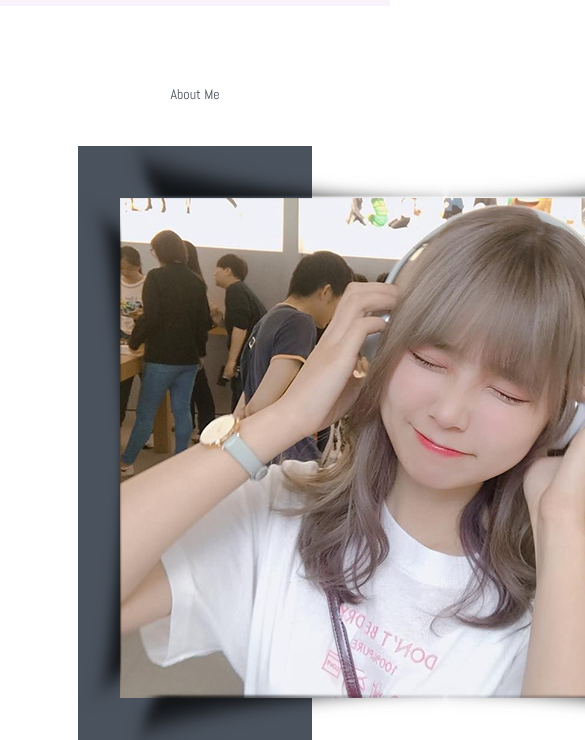
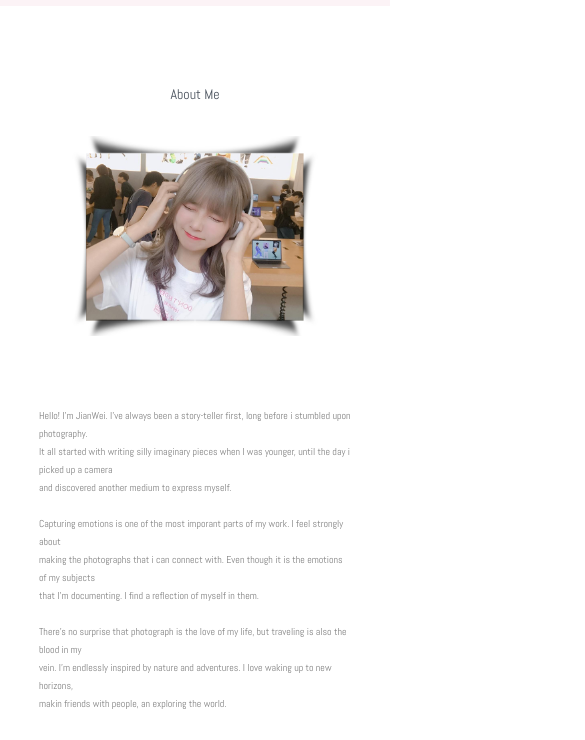
Before and after one commit to JayNg96/IDAssignment1, a plain HTML site: page About.html in a window 390 px wide. Shown: the part 104-844 px from the top of the page, 585 px wide, since content can reach past the window. Drawn offline with Linux system fonts and the light colour scheme.

Commit message:
Added style for about me page(image&paragraph)

```diff
--- a/CSS/styles.css
+++ b/CSS/styles.css
@@ -17,7 +17,7 @@
 .navBar{
     height:140px;
     width:100%;
-    background: rgba(241, 229, 248, 0.5);
+    background: rgba(248, 229, 235, 0.45);
 }
 
 .navBar ul{
@@ -68,6 +68,7 @@
     flex: 1 100%;
 }
 
+
 .header h2{
     margin-top: 30px;
     font-weight: 300;
@@ -106,15 +107,30 @@
 }
     /*Article for About Me Page*/
 .main .article{
-    position: center;
-    background-color: #4a525d;
-    margin-top: 20px;
     color: #fff;
     text-align: center;
-    margin-left: 20%;
-    margin-right: 20%;
-    height: 800px;
+    height: auto;
 }
+
+.main .article img{
+    border-radius: 4px;
+    width: auto;
+    height:500px;
+    margin:10px;
+}
+
+.main .article img:hover {
+    box-shadow: 0 0 2px 1px  #4a525d
+  }
+
+  .main .article p {
+    white-space: pre-line;
+    font-size: 18px;
+    color: gray;
+    line-height: 1.8;
+    font-weight: 300;
+  }
+
 
 .main .gallery .img{
     position: relative;
@@ -207,7 +223,7 @@
     }
     .skill-heading h2{
         color: #1c3548;
-        font-size: 3.3rem;
+        font-size: 30px;
         margin:0px;
         font-weight: 400;
         letter-spacing: 1px;
@@ -271,7 +287,7 @@
     .client-heading h3,
     #contact h3{
         color:#1c3548;
-        font-size: 3rem;
+        font-size: 30px;
         margin: 0px;
         font-weight: 400;
         letter-spacing: 1px;
@@ -475,13 +491,13 @@ input[type=submit]:hover
         padding-right: 0;
     }
     .header{
-        padding: 0px 10px 0px 10px;
+        padding: 0px 10px 30px 10px;
     }
     .header h2{
-        font-size: 14px;
+        font-size: 16px;
     }
     .header p{
-        font-size: 12px;
+        font-size: 14px;
     }
 
     .leftBox{
@@ -489,6 +505,12 @@ input[type=submit]:hover
     }
     .gmap iframe{
         width: 100%;
+    }
+    .main .article {
+        margin: 0 auto;
+    }
+    .main .article p {
+        font-size: 14px;
     }
 }
 
@@ -523,7 +545,7 @@ input[type=submit]:hover
         padding: 0;
     }
     .header{
-        padding: 0px 10px 40px 10px;
+        padding: 0px 10px 20px 10px;
     }
     .header h2{
         font-size: 14px;
@@ -550,6 +572,17 @@ input[type=submit]:hover
         width:100%;
         height:300px
     }
+    .main .article p {
+
+        text-align: left;
+        white-space: normal;
+        font-size: 10px;
+        margin: 10%;
+      }
+    .main .article img{
+        height: 200px;
+        padding: 0;
+    }
 }
 
 @media only screen and (max-width: 320px){
```
